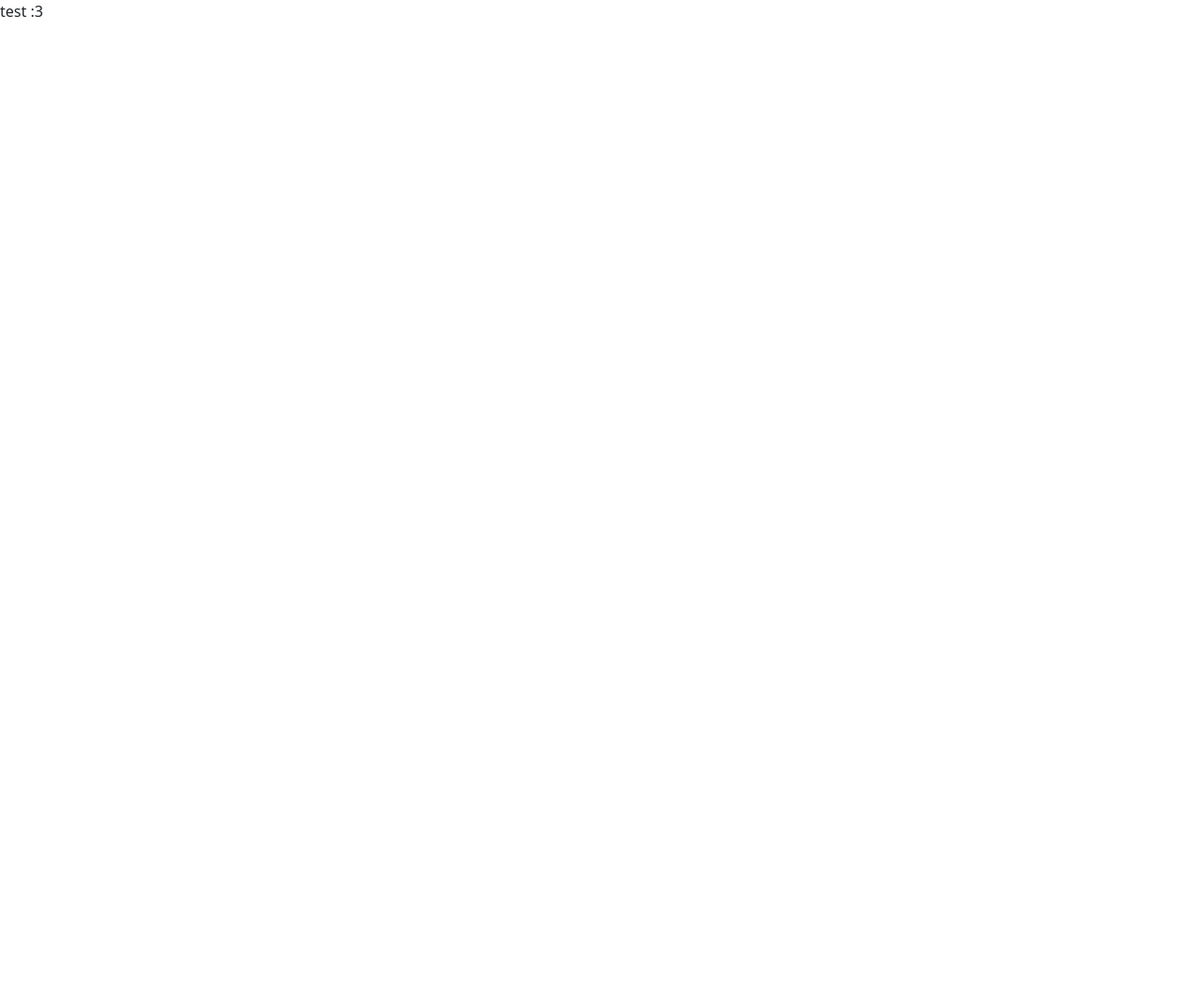
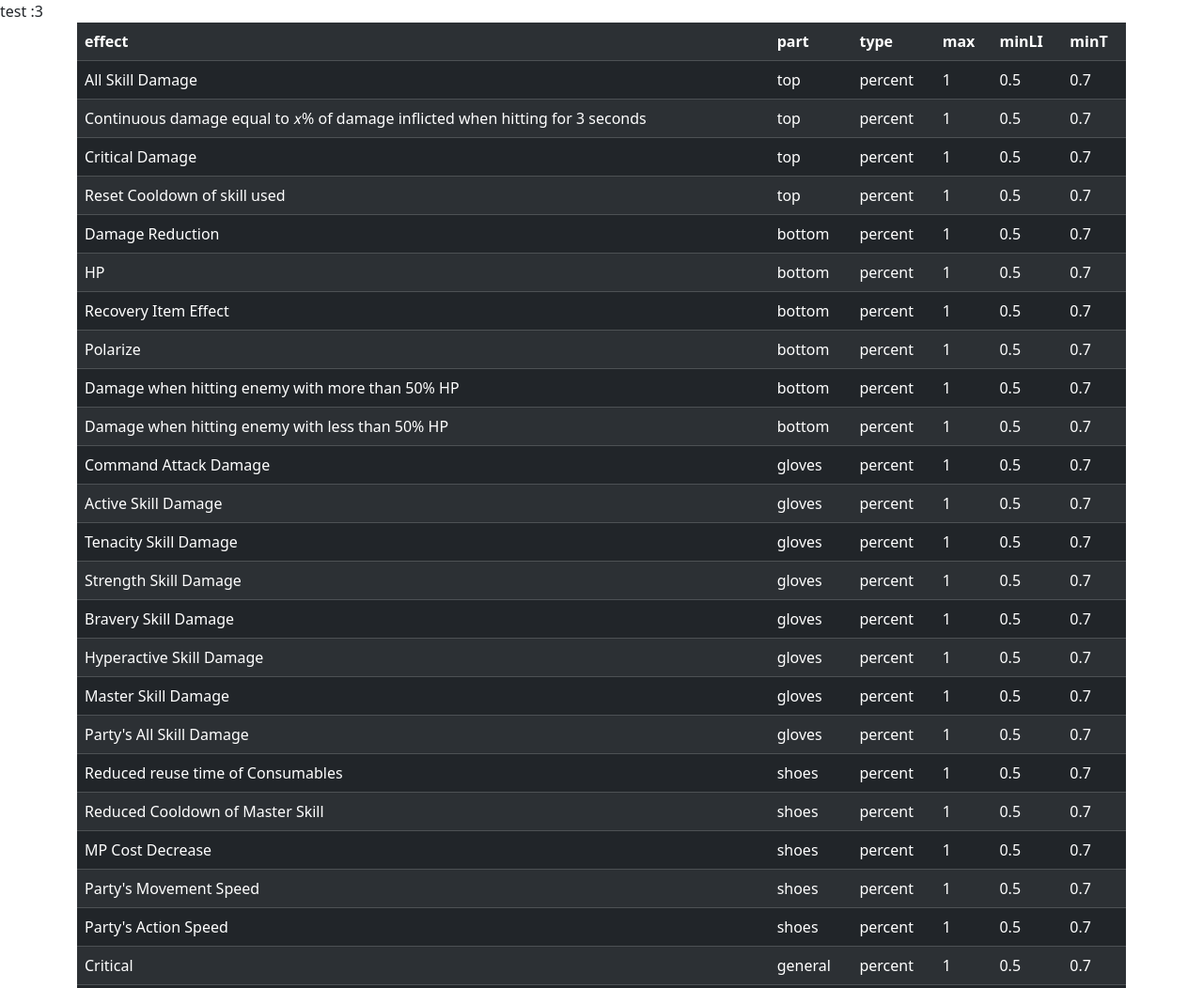
Before and after one commit to 112112112112112/elstool, a plain HTML site: page index.html in a window 1280 px wide. Shown: the top 1052 px of the page at 94% size. Before the commit the page ends 800 px from the top, so only its background shows below. Drawn offline with nearby package versions, Linux system fonts and the light colour scheme.

Commit message:
display stat table

```diff
--- a/index.html
+++ b/index.html
@@ -8,6 +8,36 @@
 </head>
 <body>
     test :3
+    <div class="container">
+        <div class="row">
+            <div class="col">
+                <table id="stats" class="table table-dark table-striped"></table>
+            </div>
+        </div>
+    </div>
+    <script>
+        fetch("./values.json")
+            .then(res => res.json())
+            .then(values => {
+                const table = document.getElementById("stats");
+
+                const header = table.insertRow();
+                Object.keys(values.stats[0]).forEach(key => {
+                    const th = document.createElement("th");
+                    th.textContent = key;
+                    header.appendChild(th);
+                });
+
+                values.stats.forEach(stat => {
+                    const row = table.insertRow();
+                    Object.values(stat).forEach(v => {
+                        const cell = row.insertCell();
+                        cell.textContent = v;
+                    });
+                });
+            })
+    </script>
+
     <script src="https://cdn.jsdelivr.net/npm/@popperjs/core@2.11.8/dist/umd/popper.min.js" integrity="sha384-I7E8VVD/ismYTF4hNIPjVp/Zjvgyol6VFvRkX/vR+Vc4jQkC+hVqc2pM8ODewa9r" crossorigin="anonymous"></script>
     <script src="https://cdn.jsdelivr.net/npm/bootstrap@5.3.8/dist/js/bootstrap.min.js" integrity="sha384-G/EV+4j2dNv+tEPo3++6LCgdCROaejBqfUeNjuKAiuXbjrxilcCdDz6ZAVfHWe1Y" crossorigin="anonymous"></script>
 </body>
```
